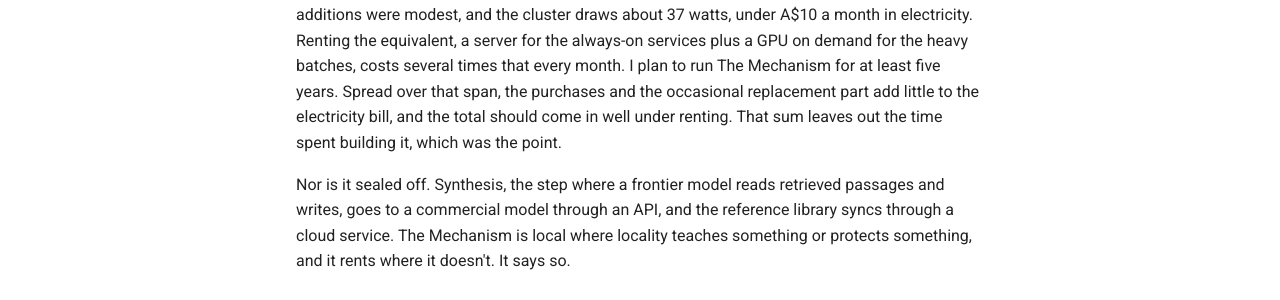
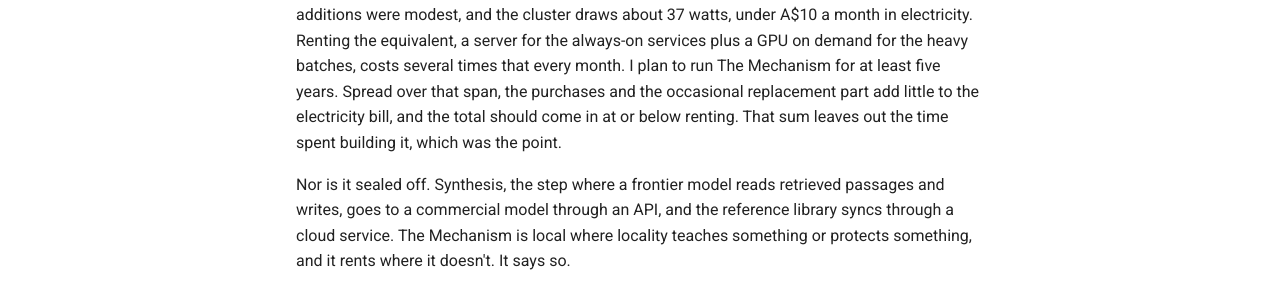
Before and after one commit to jamessmithies/the-mechanism-project, an MkDocs documentation site: the page built from docs/why.md, in a window 1280 px wide and 900 px high, scrolled down 843 px. Shown: the part 281-581 px from the top of the window. Built offline with MkDocs 1.6.1 and Material for MkDocs 9.7.7, drawn with Linux system fonts in a browser that asks for light colours; some of the changed text lies outside the part shown.

Commit message:
why: soften the five-year cost claim to "at or below renting"
Co-Authored-By: Claude Opus 5.5 <noreply@anthropic.com>

```diff
--- a/docs/why.md
+++ b/docs/why.md
@@ -39,7 +39,7 @@ additions were modest, and the cluster draws about 37 watts, under A$10 a month
 Renting the equivalent, a server for the always-on services plus a GPU on demand for the heavy
 batches, costs several times that every month. I plan to run The Mechanism for at least five years.
 Spread over that span, the purchases and the occasional replacement part add little to the
-electricity bill, and the total should come in well under renting. That sum leaves out the time
+electricity bill, and the total should come in at or below renting. That sum leaves out the time
 spent building it, which was the point.
 
 Nor is it sealed off. Synthesis, the step where a frontier model reads retrieved passages and
```
